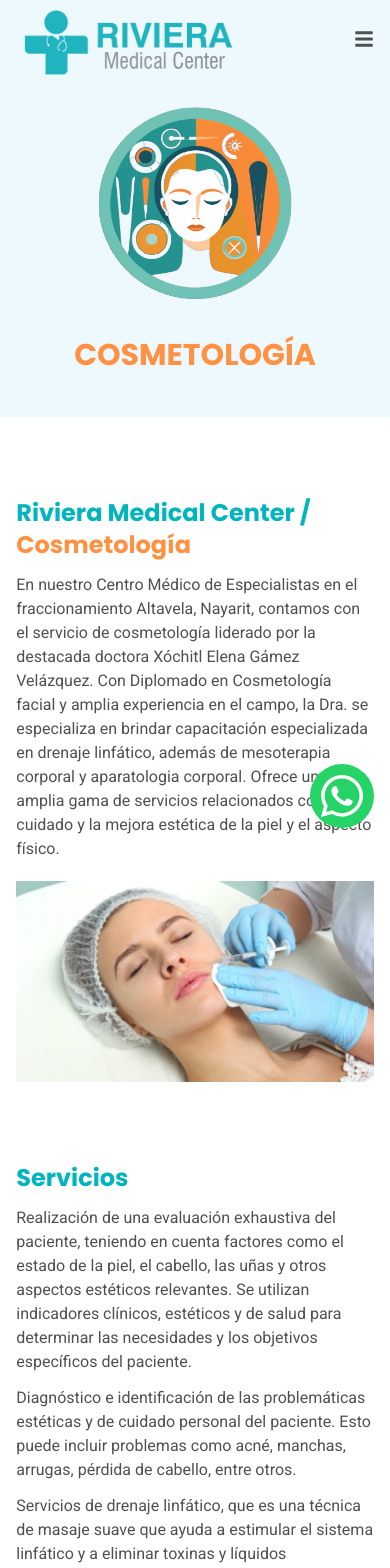
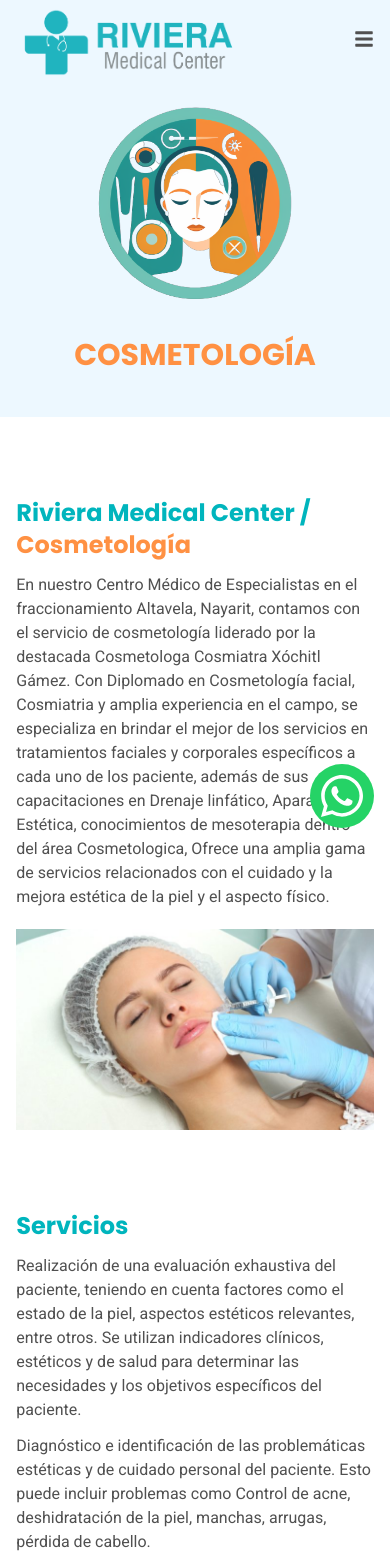
Before and after one commit to desarrolloCoeur/riviera-medical-center, a Next.js app: page /servicios/cosmetologia in a window 390 px wide. Shown: the top 1568 px of the page. Built offline with nearby package versions, Linux system fonts and the light colour scheme.

Commit message:
cambios en textos

```diff
--- a/data/services.json
+++ b/data/services.json
@@ -2,28 +2,34 @@
     {
         "title": "Nutriologia",
         "slug": "nutriologia",
-        "doctor": "Naira Ciseros",
+        "doctor": "Naira Cisneros",
         "doctorimg": "/img/doctor-1.png",
-        "description": "En nuestro Centro Médico de Especialistas en el fraccionamiento Altavela, Nayarit, contamos con el servicio de nutriología liderado por la destacada doctora Naira Cisneros. Con su licenciatura en Nutrición y amplia experiencia en el campo, la Dra. Cisneros se especializa en brindar atención personalizada y experta en nutrición. Ya sea que busques perder peso, mejorar tu salud digestiva, manejar condiciones específicas o simplemente adoptar hábitos alimentarios más saludables, la Dra. Cisneros te proporcionará un plan nutricional adaptado a tus necesidades individuales. Con su enfoque centrado en la salud integral, recibirás el apoyo necesario para alcanzar tus objetivos y disfrutar de una vida más saludable. Confía en el conocimiento y la experiencia de la Dra. Naira Cisneros para cuidar de tu nutrición y bienestar.",
+        "description": "En nuestro Centro Médico de Especialistas en el fraccionamiento Altavela, Nayarit, contamos con el servicio de nutrición liderado por la destacada doctora Naira Cisneros. Con su licenciatura en Nutrición y amplia experiencia en el campo, la Licenciada Cisneros se especializa en brindar atención personalizada y experta en nutrición. Si tu meta es perder peso, mejorar tu salud digestiva, manejar condiciones específicas o simplemente adoptar hábitos alimentarios más saludables, la Dra. Cisneros te proporcionará un plan nutricional adaptado a tus necesidades individuales. Con su enfoque centrado en la salud integral, recibirás el apoyo necesario para alcanzar tus objetivos y disfrutar de una vida más saludable. Confía en el conocimiento y la experiencia de la Dra. Naira Cisneros para cuidar de tu nutrición y bienestar.",
         "services": [
             "Evaluación del estado nutricio a nivel individual en las diferentes etapas de la vida, en individuos sanos o enfermos, considerando indicadores antropométricos, dietéticos, bioquímicos, clínicos, entre otros.",
-            "Diagnósticos nutricionales encaminados a la identificación de problemáticas de alimentación y nutrición, así como para la evaluación de intervenciones en nutrición",
+            "Diagnósticos nutricionales encaminados a la identificación de problemáticas de alimentación y nutrición, así como para la evaluación de intervenciones en nutrición.",
             "Plan de alimentación adecuado a los requerimientos y necesidades del paciente.",
-            "Se pretende mejorar los hábitos alimenticios del paciente, para obtener una mejor calidad de vida"
+            "Se pretende mejorar los hábitos alimenticios del paciente, para obtener una mejor calidad de vida."
         ],
-        "about" : ["Naira Cisneros es una nutrióloga con una amplia formación académica. Obtuvo su licenciatura en Nutrición en la UNIVA y posteriormente se especializó en Nutrición y Dietética en la Universidad Mayor en Temuco, Chile.","A lo largo de su carrera, Naira ha participado en diversos congresos y simposios relacionados con la salud y la nutrición. Algunos de los eventos en los que ha estado presente incluyen el Congreso Internacional de Ciencias de la Salud 'La Salud Mental' en 2016, el CISU 'Actualidades y Tópicos de Vanguardia' en 2017, el CISU 'Desafíos en la salud integral del infante y adolescente' en 2018, y el CISU 'Salud Digestiva' en 2019.","En el año 2020, Naira participó en el evento 'ABCD de la obesidad' organizado por el IMSS y también en el tema de 'Consulta Online y Covid' en la UNINUT. En 2021, asistió al Simposio de Nutrición Clínica Pediátrica y al Simposio de Nutrición en el Embarazo, ambos organizados por la FNNC.","Con una sólida formación y una amplia experiencia en nutrición, Naira Cisneros se dedica a proporcionar servicios de consulta y asesoramiento nutricional, brindando apoyo en temas relacionados con la alimentación y la salud en diferentes etapas de la vida, incluyendo infantes, adolescentes, embarazadas y pacientes con condiciones específicas como el síndrome de ovario poliquístico."],
+        "about": [
+            "Naira Cisneros es una nutrióloga con una amplia formación académica. Obtuvo su licenciatura en Nutrición en la UNIVA y Nutrición y Dietética en la Universidad Mayor en Temuco, Chile.",
+            "A lo largo de su carrera, Naira ha participado en diversos congresos y simposios relacionados con la salud y la nutrición. Algunos de los eventos en los que ha estado presente incluyen el Congreso Internacional de Ciencias de la Salud 'La Salud Mental' en 2016, el CISU 'Actualidades y Tópicos de Vanguardia' en 2017, el CISU 'Desafíos en la salud integral del infante y adolescente' en 2018, y el CISU 'Salud Digestiva' en 2019.",
+            "En el año 2020, Naira participó en el evento 'ABCD de la obesidad' organizado por el IMSS y también en el tema de 'Consulta Online y Covid' en la UNINUT. En 2021, asistió al Simposio de Nutrición Clínica Pediátrica y al Simposio de Nutrición en el Embarazo, ambos organizados por la FNNC.",
+            "Con una sólida formación y una amplia experiencia en nutrición, Naira Cisneros se dedica a proporcionar servicios de consulta y asesoramiento nutricional, brindando apoyo en temas relacionados con la alimentación y la salud en diferentes etapas de la vida, incluyendo infantes, adolescentes, embarazadas y pacientes con condiciones específicas como el síndrome de ovario poliquístico."
+        ],
         "img": "/img/nutricion.webp",
         "imgservice": "/img/nutriologia.jpg",
         "imghero": "/img/nutriologia-hero.jpg",
         "icon": "/img/icons/nutriologia.png"
     },
 
-
     {
         "title": "Psicología",
         "slug": "psicologia",
-        "doctor": "Carolina Sánchez",
+        "doctor": "Esther Tostado",
+        "doctor2" : "Hans Meza",
         "doctorimg": "/img/doctor-1.png",
+        "doctorimg2": "/img/doctor-2.png",
         "description": "En nuestro Centro Médico de Especialistas en el fraccionamiento Altavela, Nayarit, contamos con el servicio de psicología liderado por la destacada psicóloga Carolina Sánchez. Con su licenciatura en Psicología y amplia experiencia en el campo, la Dra. Sánchez se especializa en brindar atención personalizada y experta en salud mental y emocional. Si estás enfrentando dificultades emocionales, trastornos del estado de ánimo, problemas de ansiedad, estrés o simplemente necesitas apoyo psicológico para afrontar los desafíos de la vida, la Dra. Sánchez está aquí para ayudarte.",
         "services": [
             "Evaluaciones psicológicas para identificar y diagnosticar problemas de salud mental, trastornos emocionales o dificultades en el funcionamiento psicológico de la persona.",
@@ -31,13 +37,32 @@
             "Terapia de pareja para ayudar a las parejas a resolver conflictos, mejorar la comunicación, fortalecer la relación y trabajar en áreas problemáticas o desafiantes en su vida en pareja.",
             "Terapia familiar para abordar problemas familiares, conflictos interpersonales y mejorar la dinámica familiar."
         ],
-        "about" : ["Carolina Sánchez es una especialista en Psicología con una sólida formación académica y una amplia experiencia en el campo. Obtuvo su Licenciatura en Psicología en la Universidad Nacional Autónoma de México (UNAM), adquiriendo los conocimientos y las habilidades necesarias para brindar una atención de calidad a sus pacientes.","Además ha participado en cursos y capacitaciones especializadas que han enriquecido su formación en el ámbito de la psicología. Entre estos se incluyen talleres de terapia cognitivo-conductual, cursos de terapia de pareja y capacitaciones en técnicas de intervención en crisis. Asimismo, ha obtenido certificaciones en técnicas de relajación y manejo del estrés, lo que le permite proporcionar herramientas y estrategias efectivas a sus pacientes para lidiar con situaciones de tensión emocional. ","En nuestro Centro Médico de Especialistas, La Dra. Sánchez está disponible para ofrecer servicios de consulta y tratamiento en psicología. Su amplio conocimiento en el campo de la psicología y su compromiso con el bienestar de sus pacientes la convierten en una opción confiable para aquellos que buscan mejorar su salud mental y emocional."],
+        "services2": [
+            "Evaluaciones psicológicas para identificar y diagnosticar problemas de salud mental, trastornos emocionales o dificultades en el funcionamiento psicológico de la persona.",
+            "Terapia individual para brindar apoyo emocional, ayudar a desarrollar habilidades de afrontamiento saludables, explorar patrones de pensamiento y comportamiento, y promover el crecimiento personal y el bienestar.",
+            "Terapia de pareja para ayudar a las parejas a resolver conflictos, mejorar la comunicación, fortalecer la relación y trabajar en áreas problemáticas o desafiantes en su vida en pareja.",
+            "Terapia familiar para abordar problemas familiares, conflictos interpersonales y mejorar la dinámica familiar."
+        ],
+        "about": [
+            "Psicoterapeuta",
+            "Coach de Crianza",
+            "Certificación en en evaluación neuropsicológica",
+            "Especialidad en psicoterapia de pareja.",
+            "Psicopedagogia y licenciada en educacion",
+            "Maestria en desarrollo humano",
+            "Capacitacion a empresas relacionado a los recursos humanos"
+        ],
+        "about2": [
+            "Formacion en Terapia cognitiva conductual y contextual. ",
+            "Intervencion en crisis emocionales: Dependencia afectiva, Duelo por separación de pareja, Celos, Infidelidad, Duelo por muerte, Ansiedad, Depresión, Duelo por separación y Regulación emocional",
+            "Egresado de la universidad autónoma de nayarit",
+            "Diplomado en terapia cognitiva conductual y contextual y en intervención en crisis emocionales en el Instituto nayarita de terapia cognitiva conductual y contextual"
+        ],
         "img": "/img/psicologia.webp",
         "imgservice": "/img/psicologia2.webp",
         "imghero": "/img/hero-2.jpg",
         "icon": "/img/icons/psicologia.png"
     },
-
 
     {
         "title": "Terapia Física",
@@ -47,19 +72,25 @@
 
         "description": "En nuestro Centro Médico de Especialistas en el fraccionamiento Altavela, Nayarit, contamos con el servicio de terapia física liderado por la destacada doctora Maria Guadalupe Peña Meza. La Dra. es una profesional altamente cualificada en el campo de la fisioterapia, habiendo obtenido su Licenciatura en Fisioterapia en la prestigiosa Universidad Vizcaya de las Américas. Su profundo conocimiento y amplia experiencia en este ámbito la han convertido en una experta en el cuidado y mejora de diversas necesidades y condiciones médicas. En nuestro Centro Médico de Especialistas, nos comprometemos a proporcionar servicios de terapia física de la más alta calidad, respaldados por instalaciones modernas y equipos especializados.",
         "services": [
-            "Realización de evaluación exhaustiva de la condición física del paciente, incluyendo la historia clínica, pruebas físicas y evaluación de la movilidad, fuerza, flexibilidad y función física.",
-            "Tratamiento de afecciones crónicas, como artritis, enfermedades neuromusculares, dolor crónico o enfermedades respiratorias. Utilizan técnicas y modalidades específicas para aliviar el dolor, mejorar la movilidad y la función, y ayudar a los pacientes a manejar y controlar su condición a largo plazo.",
-            "Mejora del rendimiento deportivo, trabajamos con atletas y personas activas para mejorar su rendimiento deportivo para optimizar la fuerza, la resistencia, la flexibilidad y la técnica, ayudando a prevenir lesiones y maximizar el rendimiento atlético.",
-            "Ofrecen orientación sobre ejercicios adecuados, ergonomía, postura correcta y técnicas de prevención de lesiones para ayudar a los pacientes a mantener una buena salud física y evitar futuros problemas. "
+            "Evaluación de la condición física, rangos de movilidad, flexibilidad y fuerza del paciente mediante diversas técnicas y pruebas para diagnosticar problemas y elaborar un plan de tratamiento personalizado en el cual se implementarán terapias manuales, programas de ejercicio terapéutico, electroterapia, ultrasonido terapéutico, vendaje neuromuscular, programa de ejercicio en casa, para así lograr apoyar a los pacientes a incorporarse a las actividades de la vida diaria.",
+            "Manejo del dolor crónico Abordaje terapéutico para niños, bebes, mujeres embarazadas, adultos mayores, deportistas, entre otros.",
+            "Orientación sobre ejercicios adecuados, ergonomía y técnicas de prevención de lesiones para ayudar a los pacientes a mantener una buena salud física y evitar futuros problemas."
         ],
-        "about" : ["Maria Guadalupe Peña Meza es una especialista en Terapia Física con una sólida formación académica y una amplia experiencia en el campo. Obtuvo su Licenciatura en Fisioterapia en la Universidad Vizcaya de las Américas en 2019, donde adquirió los conocimientos y las habilidades necesarias para brindar una atención de calidad a sus pacientes.","La Licenciada ha participado en numerosos cursos y talleres especializados que han fortalecido su capacitación en el área de la fisioterapia. Entre estos se encuentran el Curso Taller Soporte Vital, el Curso Vendaje Funcional Elástico y Neuromuscular y la Certificación en Terapia Manual Instrumentalizada: Richelli's Pain Reliever and 3D Thumb Method.  Además, ha obtenido certificaciones en Tape Neuromuscular Nivel Básico y Tape Neuromuscular Nivel Avanzado, lo que le permite utilizar técnicas de vendaje neuromuscular para el alivio del dolor y la mejora del rendimiento físico.","En nuestro Centro Médico de Especialistas, la Dra. María Guadalupe Peña Meza está disponible para ofrecer servicios de consulta y tratamiento en fisioterapia. Su amplio conocimiento en el campo de la terapia física y su dedicación a la salud y el bienestar de sus pacientes la convierten en una opción confiable para aquellos que buscan mejorar su calidad de vida a través de la fisioterapia."],
+        "about": [
+            "Licenciatura en Fisioterapia obtenida en Vizcaya de las Américas - 2022.",
+            "Curso Taller 'Soporte Vital'.",
+            "Curso 'Vendaje Funcional Elástico y Neuromuscular'",
+            "Certificación 'Terapia Manual Instrumentalizada: Richelli ́s Pain Relieverand 3D Thumb Method'",
+            "Certificación 'Tape Neuromuscular Nivel Básico'",
+            "Certificación 'Tape Neuromuscular Nivel Avanzado'",
+            "Certificación 'Evaluación funcional y tratamiento de lesiones de la extremidad inferior en medicina y fisioterapia deportiva'"
+        ],
 
         "img": "/img/terapia-fisica.webp",
         "imgservice": "/img/terapia-fisica2.jpg",
         "imghero": "/img/hero-2.jpg",
         "icon": "/img/icons/terapia-fisica.png"
     },
-
 
     {
         "title": "Medicina General",
@@ -73,13 +104,16 @@
             "Prevención de enfermedades y en la promoción de un estilo de vida saludable. Pueden proporcionar orientación sobre la dieta, el ejercicio, la vacunación, la detección temprana de enfermedades y la realización de exámenes de detección periódicos.",
             "Proporcionar seguimiento y atención a largo plazo para garantizar la continuidad de la atención médica. Esto implica realizar visitas de seguimiento, monitorear la respuesta al tratamiento y realizar ajustes necesarios en el plan de atención según sea necesario."
         ],
-        "about" : ["El Dr. Juan García es un médico general altamente capacitado con una sólida formación académica y una amplia experiencia en el campo de la medicina. Obtuvo su licenciatura en Medicina en una reconocida universidad, donde adquirió los conocimientos y las habilidades necesarias para brindar una atención médica integral y de calidad.","Dr. García ha mantenido su formación actualizada a través de la participación en cursos y programas de educación continua. Ha asistido a talleres especializados y ha obtenido certificaciones en áreas relevantes de la medicina general, lo que le permite brindar un enfoque integral en la atención de sus pacientes.","Confía en el conocimiento y la experiencia del Dr. Juan García para cuidar de tu salud y bienestar. En nuestro Centro Médico de Especialistas, recibirás una atención médica personalizada y de calidad, donde tu salud y bienestar son nuestra principal prioridad. No dudes en programar una cita con el Dr. García y confía en su experiencia para brindarte una atención médica integral y enfocada en tus necesidades individuales."],
+        "about": [
+            "El Dr. Juan García es un médico general altamente capacitado con una sólida formación académica y una amplia experiencia en el campo de la medicina. Obtuvo su licenciatura en Medicina en una reconocida universidad, donde adquirió los conocimientos y las habilidades necesarias para brindar una atención médica integral y de calidad.",
+            "Dr. García ha mantenido su formación actualizada a través de la participación en cursos y programas de educación continua. Ha asistido a talleres especializados y ha obtenido certificaciones en áreas relevantes de la medicina general, lo que le permite brindar un enfoque integral en la atención de sus pacientes.",
+            "Confía en el conocimiento y la experiencia del Dr. Juan García para cuidar de tu salud y bienestar. En nuestro Centro Médico de Especialistas, recibirás una atención médica personalizada y de calidad, donde tu salud y bienestar son nuestra principal prioridad. No dudes en programar una cita con el Dr. García y confía en su experiencia para brindarte una atención médica integral y enfocada en tus necesidades individuales."
+        ],
         "img": "/img/medicina-general.webp",
         "imgservice": "/img/medicina-general2.jpg",
         "imghero": "/img/hero-2.jpg",
         "icon": "/img/icons/medicina-general.png"
     },
-
 
     {
         "title": "Odontología",
@@ -93,29 +127,38 @@
             "Ofrece servicios de blanqueamiento dental, carillas dentales y restauraciones estéticas para mejorar la apariencia de tus dientes y lograr una sonrisa más radiante.",
             "Brinda atención especializada en el tratamiento de enfermedades de las encías, como la gingivitis y la periodontitis, para mantener tus encías saludables y prevenir la pérdida dental."
         ],
-        "about" : ["Ana Torres es una especialista en Odontología con una sólida formación académica y una amplia experiencia en el campo. Obtuvo su Licenciatura en Odontología en la Universidad, donde adquirió los conocimientos y las habilidades necesarias para brindar una atención dental de calidad a sus pacientes.","La Dra. Torres ha participado en numerosos cursos y talleres especializados que han fortalecido su capacitación en el área de la odontología. Entre estos se encuentran cursos de actualización en restauraciones dentales, endodoncia y periodoncia. Además, ha obtenido certificaciones en técnicas de blanqueamiento dental y estética dental avanzada, lo que le permite brindar tratamientos estéticos de alta calidad y mejorar la apariencia dental de sus pacientes.","En nuestro Centro Odontológico de Especialistas, la Dra. Ana Torres está disponible para ofrecer servicios de consulta y tratamiento en odontología. Su amplio conocimiento en el campo de la odontología y su dedicación a la salud y el bienestar dental de sus pacientes la convierten en una opción confiable para aquellos que buscan mejorar su salud bucal y lograr una sonrisa saludable y hermosa."],
+        "about": [
+            "Ana Torres es una especialista en Odontología con una sólida formación académica y una amplia experiencia en el campo. Obtuvo su Licenciatura en Odontología en la Universidad, donde adquirió los conocimientos y las habilidades necesarias para brindar una atención dental de calidad a sus pacientes.",
+            "La Dra. Torres ha participado en numerosos cursos y talleres especializados que han fortalecido su capacitación en el área de la odontología. Entre estos se encuentran cursos de actualización en restauraciones dentales, endodoncia y periodoncia. Además, ha obtenido certificaciones en técnicas de blanqueamiento dental y estética dental avanzada, lo que le permite brindar tratamientos estéticos de alta calidad y mejorar la apariencia dental de sus pacientes.",
+            "En nuestro Centro Odontológico de Especialistas, la Dra. Ana Torres está disponible para ofrecer servicios de consulta y tratamiento en odontología. Su amplio conocimiento en el campo de la odontología y su dedicación a la salud y el bienestar dental de sus pacientes la convierten en una opción confiable para aquellos que buscan mejorar su salud bucal y lograr una sonrisa saludable y hermosa."
+        ],
         "img": "/img/odontologia.webp",
         "imgservice": "/img/odontologia2.jpg",
         "imghero": "/img/hero-2.jpg",
         "icon": "/img/icons/odontologia.png"
     },
 
-
     {
         "title": "Cosmetología",
         "slug": "cosmetologia",
 
-        "doctor": "Xóchitl Elena Gámez Velázquez",
+        "doctor": "Xóchitl Gámez",
         "doctorimg": "/img/doctor-1.png",
-        "description": "En nuestro Centro Médico de Especialistas en el fraccionamiento Altavela, Nayarit, contamos con el servicio de cosmetología liderado por la destacada doctora Xóchitl Elena Gámez Velázquez. Con Diplomado en Cosmetología facial y amplia experiencia en el campo, la Dra. se especializa en brindar capacitación especializada en drenaje linfático, además de mesoterapia corporal y aparatologia corporal. Ofrece una amplia gama de servicios relacionados con el cuidado y la mejora estética de la piel y el aspecto físico.",
+        "description": "En nuestro Centro Médico de Especialistas en el fraccionamiento Altavela, Nayarit, contamos con el servicio de cosmetología liderado por la destacada Cosmetologa Cosmiatra Xóchitl Gámez. Con Diplomado en Cosmetología facial, Cosmiatria y amplia experiencia en el campo, se especializa en brindar el mejor de los servicios en tratamientos faciales y corporales específicos a cada uno de los paciente, además de sus capacitaciones en Drenaje linfático, Aparatologia Estética, conocimientos de  mesoterapia dentro del área Cosmetologica, Ofrece una amplia gama de servicios relacionados con el cuidado y la mejora estética de la piel y el aspecto físico.",
         "services": [
-            "Realización de una evaluación exhaustiva del paciente, teniendo en cuenta factores como el estado de la piel, el cabello, las uñas y otros aspectos estéticos relevantes. Se utilizan indicadores clínicos, estéticos y de salud para determinar las necesidades y los objetivos específicos del paciente.",
-            "Diagnóstico e identificación de las problemáticas estéticas y de cuidado personal del paciente. Esto puede incluir problemas como acné, manchas, arrugas, pérdida de cabello, entre otros.",
-            "Servicios de drenaje linfático, que es una técnica de masaje suave que ayuda a estimular el sistema linfático y a eliminar toxinas y líquidos acumulados en el cuerpo. ",
-            "Servicio de mesoterapia corporal, puede utilizarse para reducir la celulitis, mejorar la apariencia de la piel y promover la pérdida de grasa localizada."
+            "Realización de una evaluación exhaustiva del paciente, teniendo en cuenta factores como el estado de la piel, aspectos estéticos relevantes, entre otros.  Se utilizan indicadores clínicos, estéticos y de salud para determinar las necesidades y los objetivos específicos del paciente.",
+            "Diagnóstico e identificación de las problemáticas estéticas y de cuidado personal del paciente. Esto puede incluir problemas como Control de acne, deshidratación de la piel, manchas, arrugas, pérdida de cabello.",
+            "Faciales clínicos:  limpieza profunda, control grasa, dermaplaning, revitalizantes, hydra facial, Dermoabracion, entre otros. ",
+            "Servicios de drenaje linfático, que es una técnica de masaje suave que ayuda a estimular el sistema linfático y a eliminar toxinas y líquidos acumulados en el cuerpo.",
+            "Reductivos, promover la pérdida de grasa localizada, y mejorar la apariencia de la piel.",
+            "Laser Hollywood Es un procedimiento con láser que estimula la piel a través de una calefacción suave, ofreciendo exfoliación sobre la primera capa facial, disminuyendo los daños que tenga la piel y los signos de edad.",
+            "Microneedling Es un procedimiento Dermocosmético que consiste en la introducción algunas micro agujas estériles (con previa anestesia tópica) a la piel, con el fin de producir algunas sustancias propias del cuerpo como el colágeno y la elastina o incluso la introducción de diferentes activos según necesidad del paciente (Factores de crecimiento, vitaminas, ácido hialurónico, despigmentantes u otros)."
         ],
-        "about" : ["Xóchitl Elena Gámez Velázquez es una cosmetóloga con una amplia formación académica. Obtuvo su licenciatura en Cosmetología en el Colegio Mexicano de Estudios Integrales para la Salud S.C Tepic Nayarit. y posteriormente obtuvo el Diplomado en Cosmetología facial y Diplomado de Cosmiatria en COMEIN.","A lo largo de su carrera, Xóchilt ha participado en diversos congresos y simposios relacionados con la salud y la cosmetología. Algunos de las capacitaciones en las que ha estado presente incluyen mesoterapia corporal y aparatología corporal y capacitación especializada en Drenaje linfático.","Xóchitl Elena Gámez Velázquez se dedica a proporcionar servicios de consulta y asesoramiento cosmetológico, brindando apoyo en temas relacionados con la cosmetología facial y la salud."],
-
+        "about": [
+            "Xóchitl Gámez Velázquez es una cosmetóloga con una amplia formación académica. Egresada del Colegio Mexicano de Estudios Integrales para la Salud S.C Tepic Nayarit. Donde obtuvo el Diplomado en Cosmetología facial y Diplomado de Cosmiatria en COMEIN.",
+            "A lo largo de su formación, Xóchitl ha participado en diversos congresos y simposios relacionados con la salud y la cosmetología.",
+            "Xóchitl Gámez se dedica a proporcionar servicios de consulta y asesoramiento cosmetológico, brindando apoyo en temas relacionados con la cosmetología facial y la salud."
+        ],
 
         "img": "/img/cosmetologia.webp",
         "imgservice": "/img/cosmetologia2.jpg",
```
Also changed, not shown: app/servicios/[slug]/page.jsx (+52 -0 lines).
